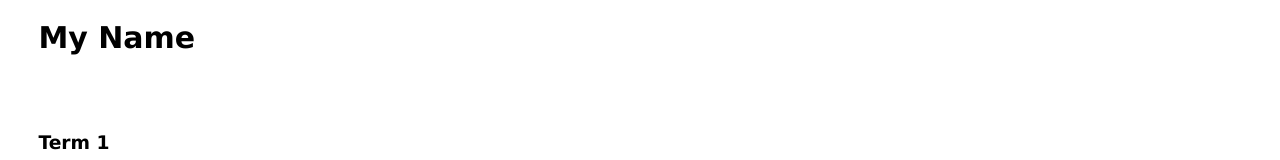
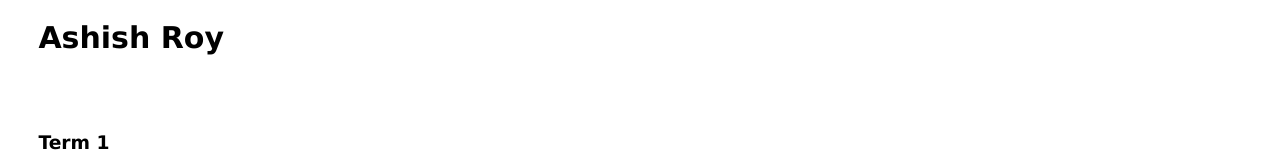
Before and after one commit to a-r-o-y/wcc-portfolio, a plain HTML site: page index.html in a window 1280 px wide. Shown: the top 160 px of the page. Drawn offline with Linux system fonts and the light colour scheme.

Commit message:
Update index.html

```diff
--- a/index.html
+++ b/index.html
@@ -14,7 +14,7 @@
     <body>
 
         <header>
-            <h1>My Name</h1>
+            <h1>Ashish Roy</h1>
 
         </header>
 
```
